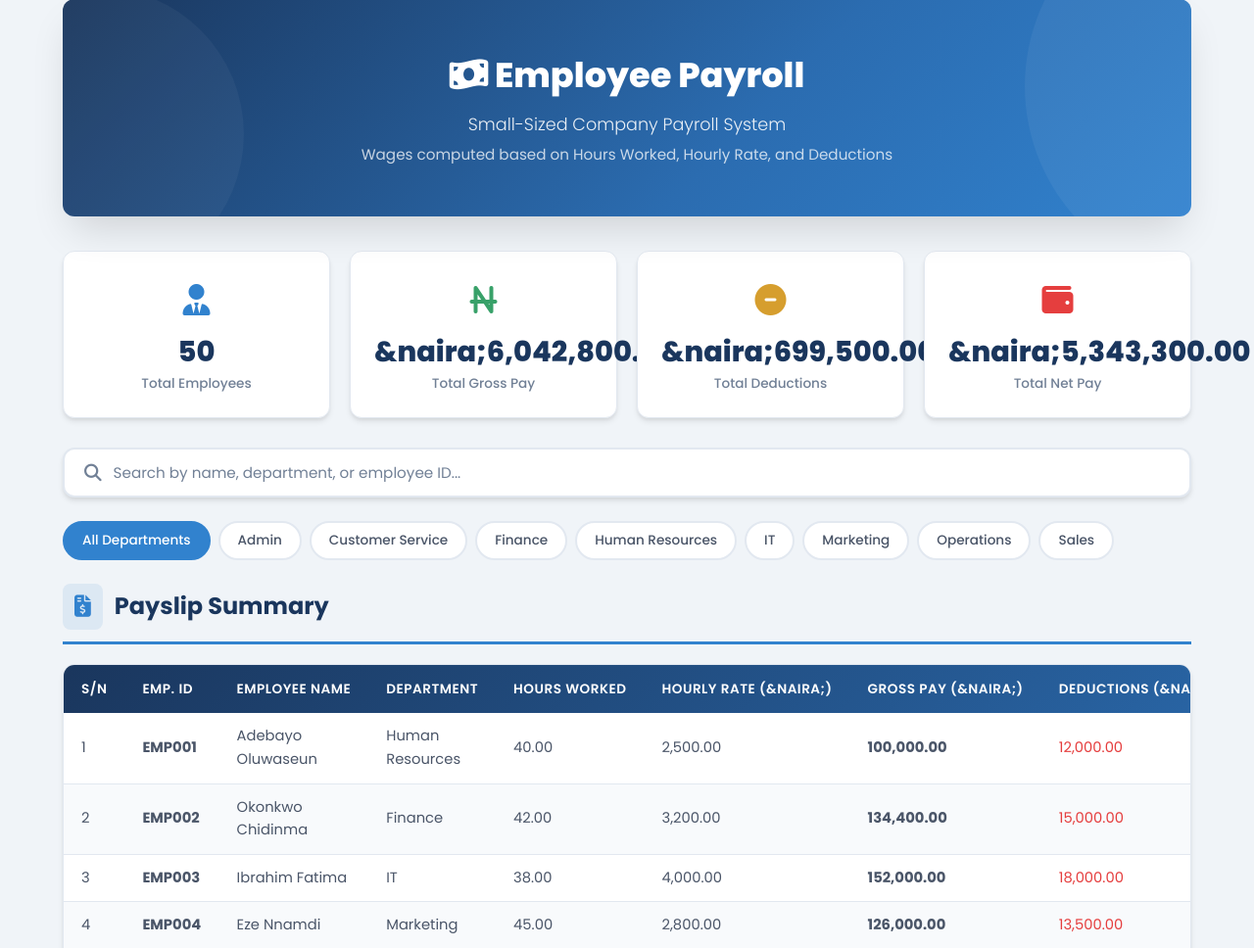
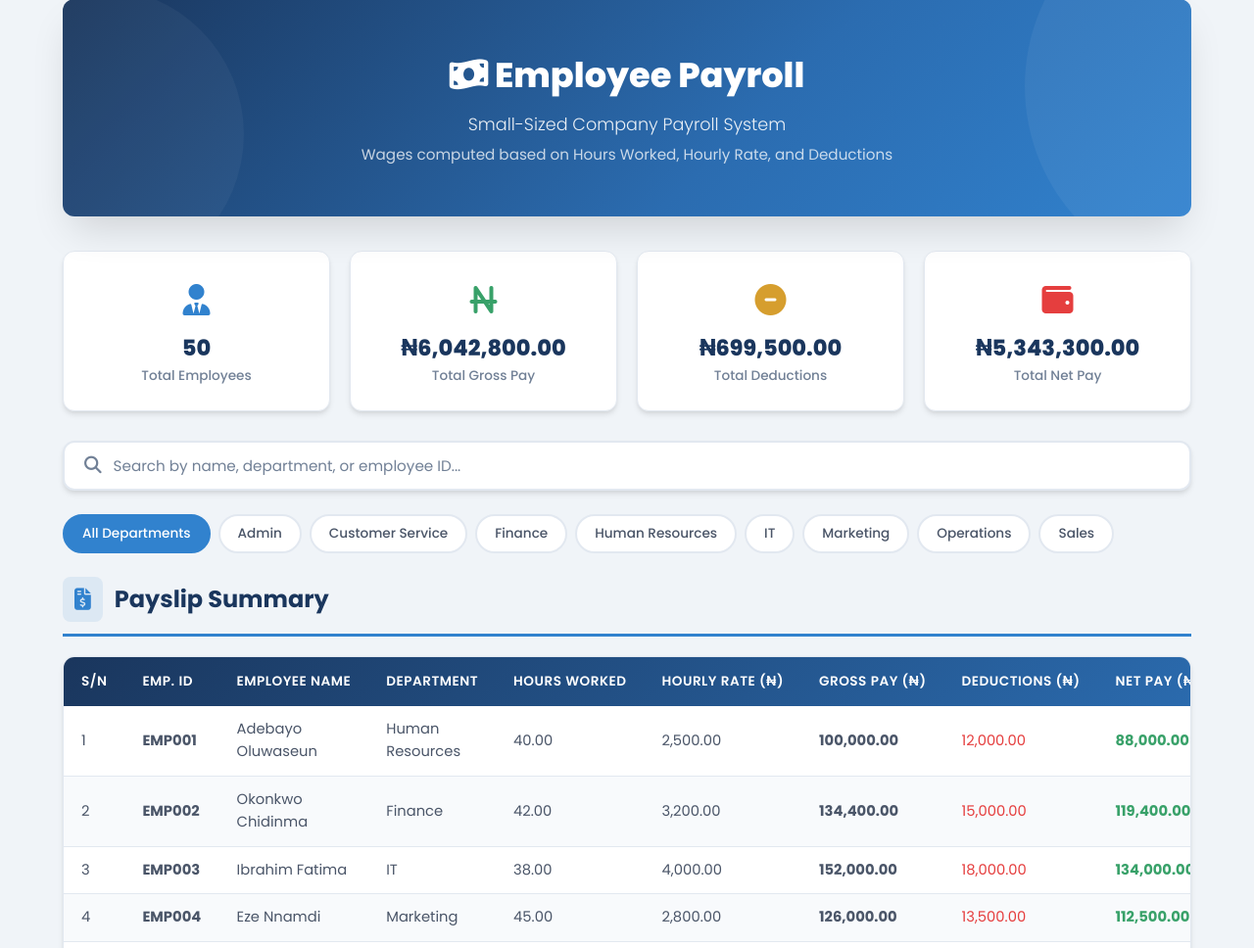
Before and after one commit to Ubongar/seng-412, a PHP site: page /payroll.php in a window 1280 px wide. Shown: the part 101-1069 px from the top of the page at 98% size. Run offline with PHP 8.4, Linux system fonts and the light colour scheme; data comes from the database, SQL or seed files in the repository.

Commit message:
Update currency symbol to Naira and adjust stat card styles

```diff
--- a/payroll.php
+++ b/payroll.php
@@ -51,17 +51,17 @@ sort($departments);
     </div>
     <div class="stat-card">
         <div class="stat-icon green"><i class="fas fa-naira-sign"></i></div>
-        <div class="stat-value">&naira;<?= number_format($totalGross, 2) ?></div>
+        <div class="stat-value">&#8358;<?= number_format($totalGross, 2) ?></div>
         <div class="stat-label">Total Gross Pay</div>
     </div>
     <div class="stat-card">
         <div class="stat-icon orange"><i class="fas fa-minus-circle"></i></div>
-        <div class="stat-value">&naira;<?= number_format($totalDeductions, 2) ?></div>
+        <div class="stat-value">&#8358;<?= number_format($totalDeductions, 2) ?></div>
         <div class="stat-label">Total Deductions</div>
     </div>
     <div class="stat-card">
         <div class="stat-icon red"><i class="fas fa-wallet"></i></div>
-        <div class="stat-value">&naira;<?= number_format($totalNet, 2) ?></div>
+        <div class="stat-value">&#8358;<?= number_format($totalNet, 2) ?></div>
         <div class="stat-label">Total Net Pay</div>
     </div>
 </div>
@@ -94,10 +94,10 @@ sort($departments);
                     <th>Employee Name</th>
                     <th>Department</th>
                     <th>Hours Worked</th>
-                    <th>Hourly Rate (&naira;)</th>
-                    <th>Gross Pay (&naira;)</th>
-                    <th>Deductions (&naira;)</th>
-                    <th>Net Pay (&naira;)</th>
+                    <th>Hourly Rate (&#8358;)</th>
+                    <th>Gross Pay (&#8358;)</th>
+                    <th>Deductions (&#8358;)</th>
+                    <th>Net Pay (&#8358;)</th>
                 </tr>
             </thead>
             <tbody id="payrollBody">
@@ -138,7 +138,7 @@ sort($departments);
     <p style="color: var(--text-light); line-height: 1.8;">
         <strong>Gross Pay</strong> = Hours Worked &times; Hourly Rate<br>
         <strong>Net Pay</strong> = Gross Pay &minus; Deductions<br><br>
-        <em>All amounts are in Nigerian Naira (&naira;). Deductions include tax, pension, and other statutory contributions.</em>
+        <em>All amounts are in Nigerian Naira (&#8358;). Deductions include tax, pension, and other statutory contributions.</em>
     </p>
 </div>
 
--- a/style.css
+++ b/style.css
@@ -332,10 +332,12 @@ tbody tr:last-child td {
 .stat-card .stat-icon.red { color: var(--danger); }
 
 .stat-card .stat-value {
-    font-size: 1.8rem;
+    font-size: 1.4rem;
     font-weight: 800;
     color: var(--primary);
     line-height: 1.2;
+    word-break: break-word;
+    overflow-wrap: break-word;
 }
 
 .stat-card .stat-label {
```
